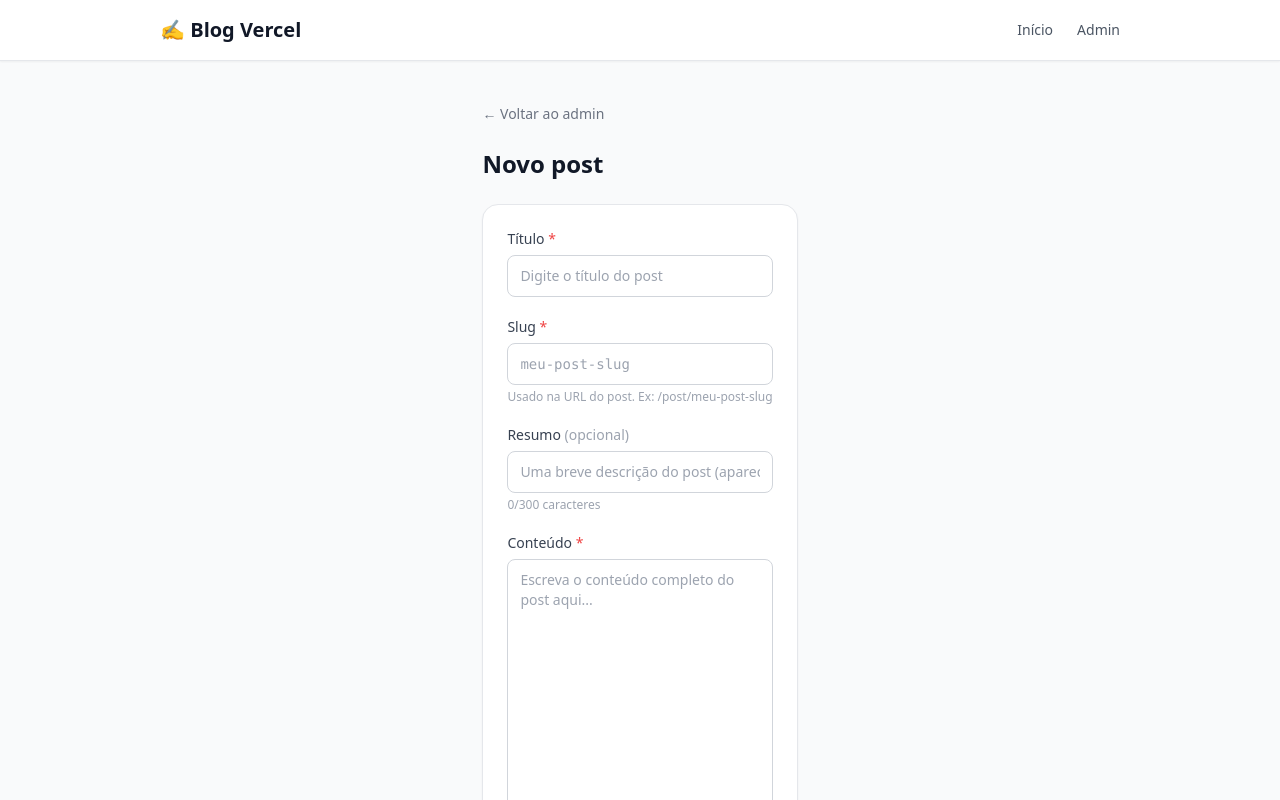
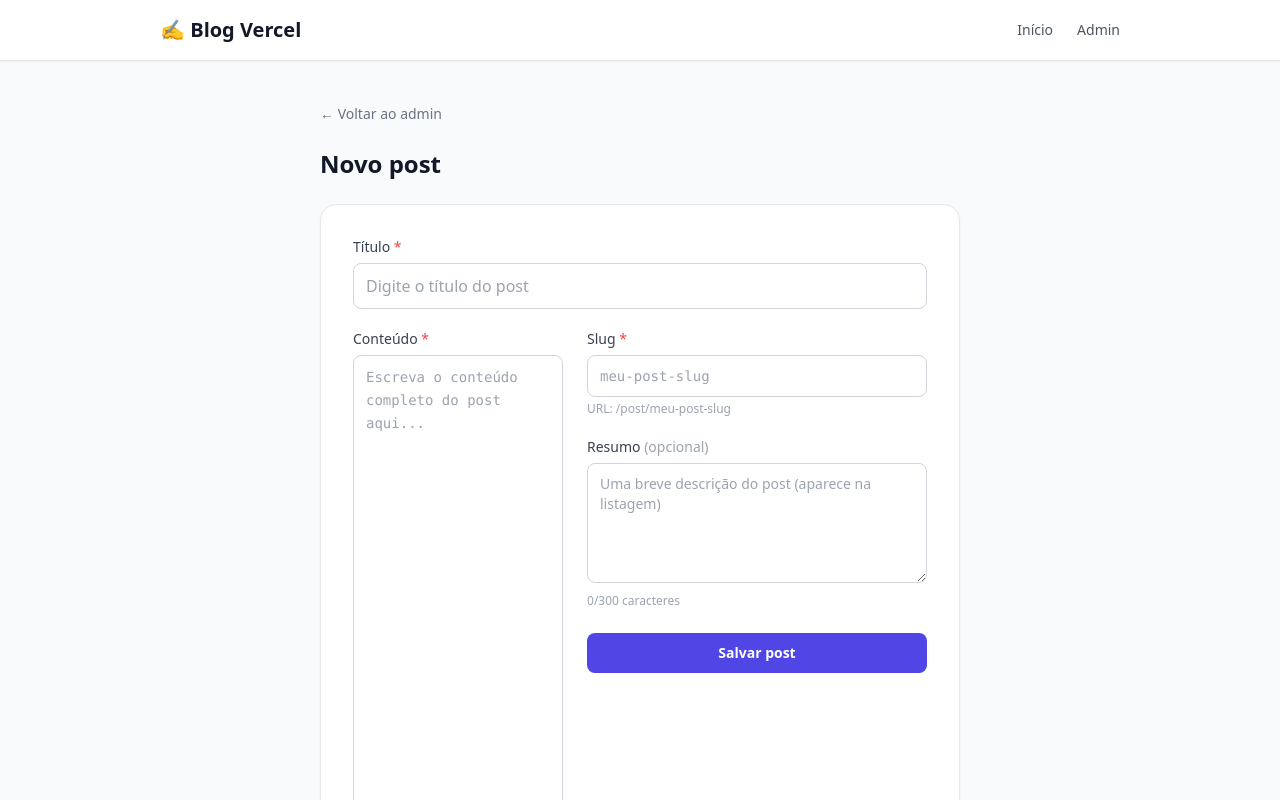
Before and after one commit to matheus0810/blog-vercel, a Next.js app: page /admin/posts/new in a window 1280 px wide. Shown: the top 800 px of the page. Built offline with nearby package versions, Linux system fonts and the light colour scheme; no server answers; sample sign-in values are in the browser's storage.

Commit message:
Widen post editor layout: two-column desktop, larger textarea

```diff
--- a/app/admin/posts/[id]/edit/page.tsx
+++ b/app/admin/posts/[id]/edit/page.tsx
@@ -15,7 +15,7 @@ export default async function EditPostPage({ params }: Props) {
   if (!post) return notFound();
 
   return (
-    <div className="max-w-2xl mx-auto">
+    <div>
       <Link
         href="/admin"
         className="inline-flex items-center gap-1 text-sm text-gray-500 hover:text-indigo-600 transition-colors mb-6"
--- a/app/admin/posts/new/page.tsx
+++ b/app/admin/posts/new/page.tsx
@@ -9,7 +9,7 @@ export default async function NewPostPage() {
   if (!session?.user) redirect('/login');
 
   return (
-    <div className="max-w-2xl mx-auto">
+    <div>
       <Link
         href="/admin"
         className="inline-flex items-center gap-1 text-sm text-gray-500 hover:text-indigo-600 transition-colors mb-6"
--- a/components/post-form.tsx
+++ b/components/post-form.tsx
@@ -76,13 +76,14 @@ export function PostForm({
   }
 
   return (
-    <form onSubmit={onSubmit} className="space-y-5 bg-white rounded-2xl border shadow-sm p-6">
-      <div>
+    <form onSubmit={onSubmit} className="bg-white rounded-2xl border shadow-sm p-6 lg:p-8">
+      {/* Title — full width */}
+      <div className="mb-5">
         <label className="block text-sm font-medium text-gray-700 mb-1.5">
           Título <span className="text-red-500">*</span>
         </label>
         <input
-          className="w-full border border-gray-300 rounded-lg px-3 py-2.5 text-sm focus:outline-none focus:ring-2 focus:ring-indigo-500 focus:border-indigo-500 transition"
+          className="w-full border border-gray-300 rounded-lg px-3 py-2.5 text-base focus:outline-none focus:ring-2 focus:ring-indigo-500 focus:border-indigo-500 transition"
           placeholder="Digite o título do post"
           value={title}
           onChange={handleTitleChange}
@@ -90,6 +91,24 @@ export function PostForm({
         />
       </div>
 
+      {/* Two-column layout on desktop */}
+      <div className="grid grid-cols-1 lg:grid-cols-[1fr_340px] gap-6">
+        {/* Left: content textarea */}
+        <div className="flex flex-col">
+          <label className="block text-sm font-medium text-gray-700 mb-1.5">
+            Conteúdo <span className="text-red-500">*</span>
+          </label>
+          <textarea
+            className="w-full flex-1 border border-gray-300 rounded-lg px-3 py-2.5 text-sm min-h-[520px] focus:outline-none focus:ring-2 focus:ring-indigo-500 focus:border-indigo-500 transition resize-y font-mono leading-relaxed"
+            placeholder="Escreva o conteúdo completo do post aqui..."
+            value={content}
+            onChange={(e) => setContent(e.target.value)}
+            required
+          />
+        </div>
+
+        {/* Right: sidebar with slug, excerpt, actions */}
+        <div className="flex flex-col gap-5">
           <div>
             <label className="block text-sm font-medium text-gray-700 mb-1.5">
               Slug <span className="text-red-500">*</span>
@@ -101,7 +120,7 @@ export function PostForm({
               onChange={(e) => setSlug(e.target.value)}
               required
             />
-        <p className="text-xs text-gray-400 mt-1">Usado na URL do post. Ex: /post/meu-post-slug</p>
+            <p className="text-xs text-gray-400 mt-1">URL: /post/meu-post-slug</p>
           </div>
 
           <div>
@@ -109,27 +128,14 @@ export function PostForm({
               Resumo{' '}
               <span className="text-gray-400 font-normal">(opcional)</span>
             </label>
-        <input
-          className="w-full border border-gray-300 rounded-lg px-3 py-2.5 text-sm focus:outline-none focus:ring-2 focus:ring-indigo-500 focus:border-indigo-500 transition"
+            <textarea
+              className="w-full border border-gray-300 rounded-lg px-3 py-2.5 text-sm min-h-[120px] focus:outline-none focus:ring-2 focus:ring-indigo-500 focus:border-indigo-500 transition resize-y"
               placeholder="Uma breve descrição do post (aparece na listagem)"
               value={excerpt}
               onChange={(e) => setExcerpt(e.target.value)}
               maxLength={300}
             />
             <p className="text-xs text-gray-400 mt-1">{excerpt.length}/300 caracteres</p>
-      </div>
-
-      <div>
-        <label className="block text-sm font-medium text-gray-700 mb-1.5">
-          Conteúdo <span className="text-red-500">*</span>
-        </label>
-        <textarea
-          className="w-full border border-gray-300 rounded-lg px-3 py-2.5 text-sm min-h-64 focus:outline-none focus:ring-2 focus:ring-indigo-500 focus:border-indigo-500 transition resize-y"
-          placeholder="Escreva o conteúdo completo do post aqui..."
-          value={content}
-          onChange={(e) => setContent(e.target.value)}
-          required
-        />
           </div>
 
           {error ? (
@@ -146,9 +152,9 @@ export function PostForm({
             </div>
           ) : null}
 
-      <div className="flex gap-3 pt-2">
+          <div className="pt-1">
             <button
-          className="inline-flex items-center gap-2 bg-indigo-600 hover:bg-indigo-700 disabled:opacity-60 text-white rounded-lg px-5 py-2.5 text-sm font-semibold transition-colors"
+              className="w-full inline-flex items-center justify-center gap-2 bg-indigo-600 hover:bg-indigo-700 disabled:opacity-60 text-white rounded-lg px-5 py-2.5 text-sm font-semibold transition-colors"
               disabled={loading}
               type="submit"
             >
@@ -162,6 +168,8 @@ export function PostForm({
               )}
             </button>
           </div>
+        </div>
+      </div>
     </form>
   );
 }
```
Also changed, not shown: 1 other file (tests, documents, lock files or other folders). Lines whose indentation alone changed are shown as unchanged.
